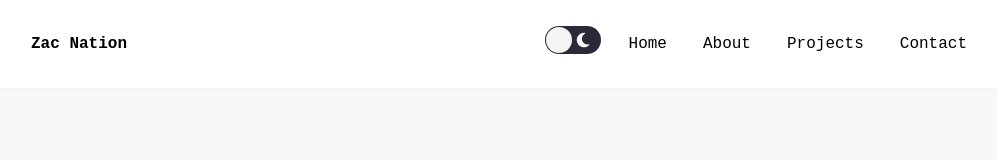
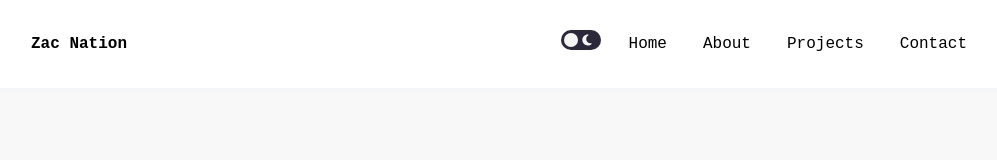
Before and after one commit to zacnation/react-portfolio, a React (Vite) app: page / in a window 1280 px wide. Shown: the top 160 px of the page, without its empty margins (141-1138 px from the left). Built offline with nearby package versions, Linux system fonts and the light colour scheme.

Commit message:
Decrease ToggleSwitch height and width

```diff
--- a/src/components/ToggleSwitch.jsx
+++ b/src/components/ToggleSwitch.jsx
@@ -11,11 +11,14 @@ const ToggleSwitch = ({ checked, onChange }) => {
         onColor="#f5f5f5"
         onHandleColor="#2b283a"
         offHandleColor="#f5f5f5"
+        handleDiameter={14}
+        height={20}
+        width={40}
         uncheckedIcon={
-          <img src="../../public/moon.svg" alt="" className="w-6 px-1 pt-1.5" />
+          <img src="../../public/moon.svg" alt="" className="w-5 px-1 pt-1" />
         }
         checkedIcon={
-          <img src="../../public/sun.svg" alt="" className="w-8 px-1 pt-1" />
+          <img src="../../public/sun.svg" alt="" className="w-5 pl-1 pt-0.5" />
         }
       />
     </label>
```
